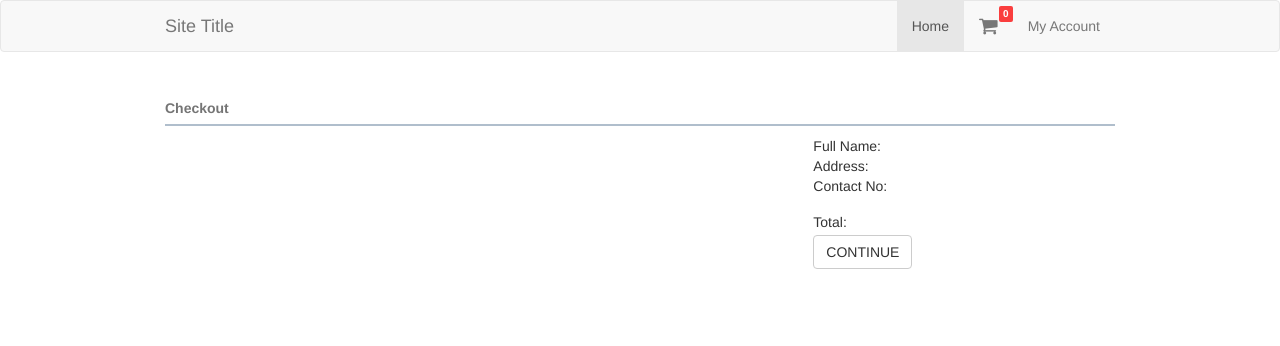
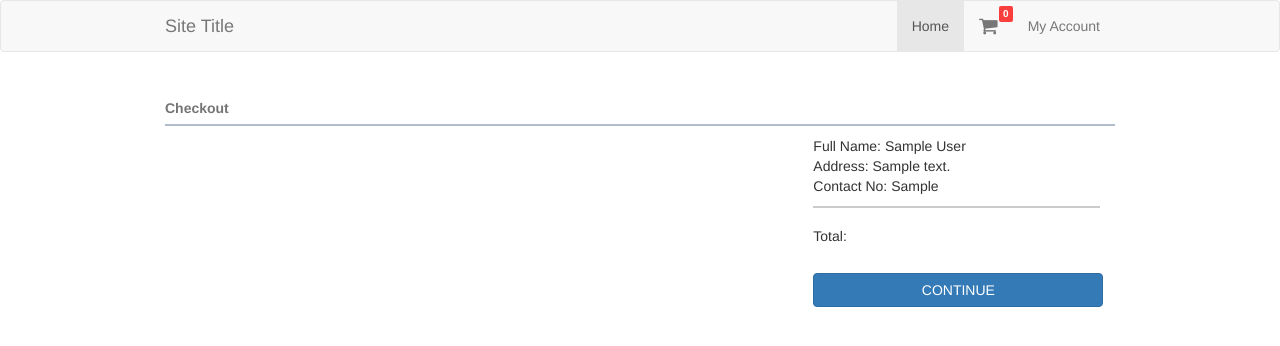
Before and after one commit to MangTomas23/ecommerce, a PHP site: page /checkout.php in a window 1280 px wide. Shown: the top 346 px of the page. Run offline with PHP 8.4, Linux system fonts and the light colour scheme; the visitor is signed in with stand-in values (Sample User, id 1); tables that the repository leaves empty or names only in its code hold one stand-in row (values such as "Sample post").

Commit message:
Display customer info

```diff
--- a/assets/css/custom.css
+++ b/assets/css/custom.css
@@ -7,6 +7,7 @@ body {
   display: flex;
   align-items: center;
   justify-content: center;
+  background-color: #efefef;
 }
 
 .login-container {
--- a/assets/css/home.css
+++ b/assets/css/home.css
@@ -311,7 +311,9 @@ body {
 }
 
 
-.btn-continue {
+.btn.continue {
+  width: 290px;
+  margin-top: 24px;
 }
 
 .customer-info p {
@@ -324,4 +326,6 @@ body {
 
 .customer-info .total {
   margin-top: 10px;
+  border-top: 2px solid #ccc;
+  padding-top: 12px;
 }
--- /dev/null
+++ b/authenticated.php
@@ -0,0 +1,10 @@
+<?php
+require 'Classes/Customer.php';
+
+$customer = new Customer();
+
+if(!$customer->isLoggedIn()) {
+  $customer->redirect('login.php');
+}
+
+?>
--- a/checkout.php
+++ b/checkout.php
@@ -2,6 +2,7 @@
 $page_title = 'Checkout';
 include 'header.php';
 include 'navbar.php';
+include 'authenticated.php';
 ?>
 
 <div class="container">
@@ -14,12 +15,15 @@ include 'navbar.php';
     </div>
     <div class="col-md-4">
       <div class="customer-info">
-        <p>Full Name: </p>
-        <p>Address: </p>
-        <p>Contact No: </p>
+        <?php
+          $c = $customer->get($_SESSION['user_session']);
+        ?>
+        <p>Full Name: <?php echo "$c->firstname $c->lastname" ?></p>
+        <p>Address: <?php echo $c->address ?></p>
+        <p>Contact No: <?php echo $c->contact_no ?></p>
         <p class="total">Total: <span id="txtTotal"></span></p>
       </div>
-      <a class="btn btn-default continue" href="#">CONTINUE</a>
+      <a class="btn btn-primary continue" href="#">CONTINUE</a>
     </div>
   </div>
 </div>
@@ -48,7 +52,7 @@ include 'navbar.php';
     <div class="quantity">
       x {{ quantity }}
     </div>
-    <div class="total">₱ <span class="ind-total">{{ total }}</span></div>
+    <div class="total">₱  <span class="ind-total">{{ total }}</span></div>
   </div>
 </script>
 
```
